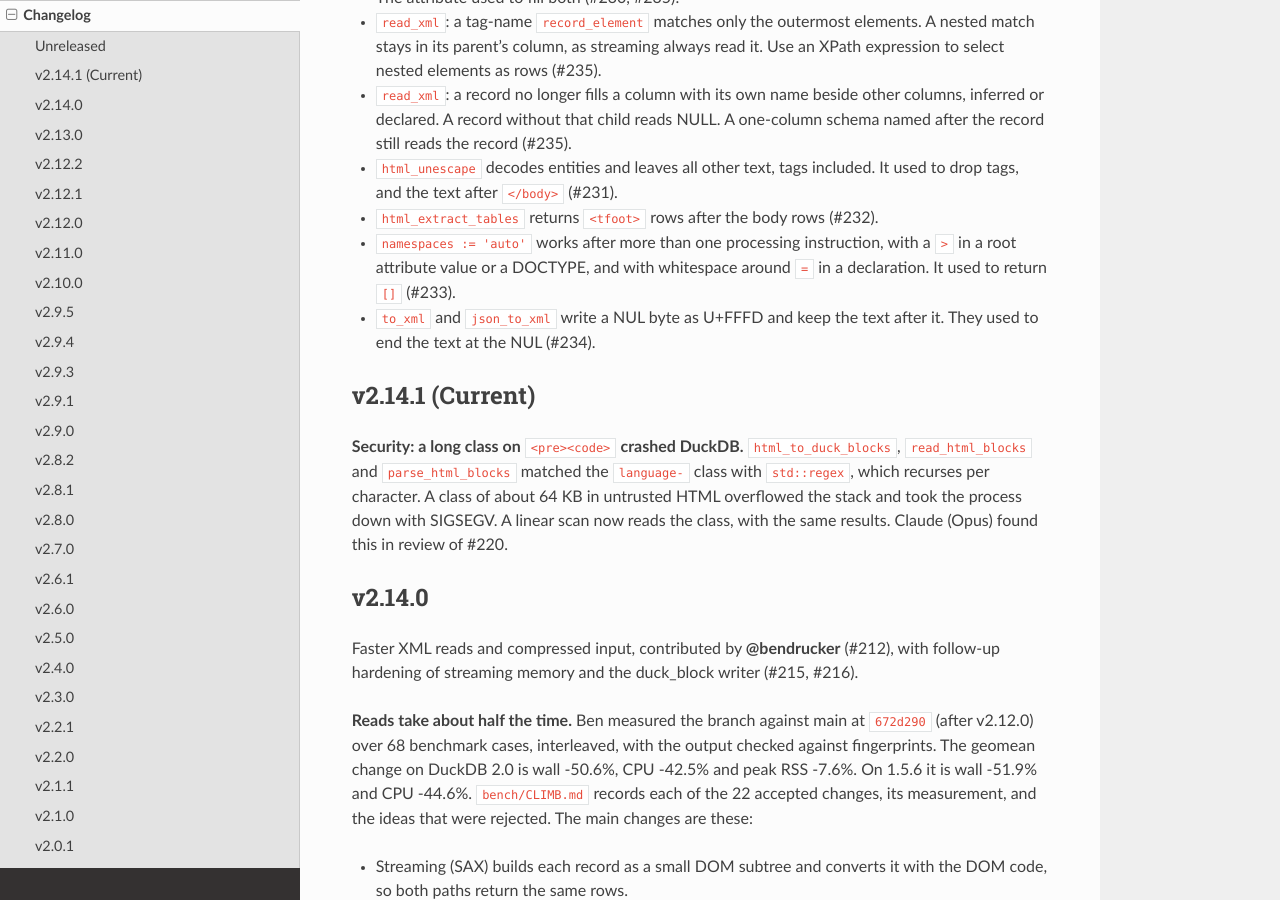
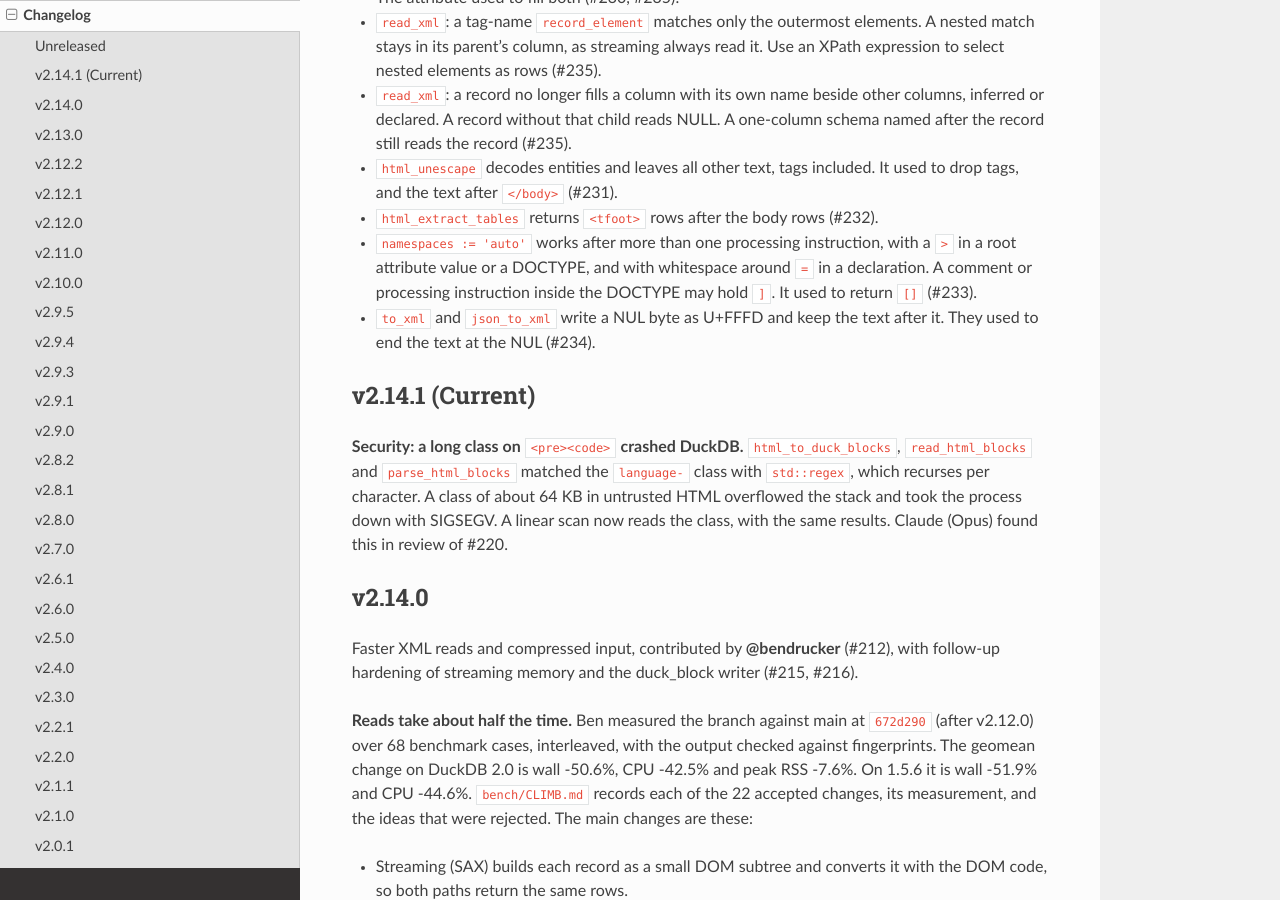
Before and after one commit to teaguesterling/duckdb_webbed, a Sphinx documentation site: the page built from docs/changelog.rst, in a window 1280 px wide and 900 px high, scrolled down 1211 px. Built offline with Sphinx 7.4.7 and the Read the Docs theme 3.1.0, drawn with Linux system fonts in a browser that asks for light colours.

Commit message:
docs(changelog): a ']' in a DOCTYPE comment or PI under namespaces := 'auto'
Co-Authored-By: Claude Opus 5.5 (1M context) <noreply@anthropic.com>
Claude-Session: https://claude.ai/code/session_018b8k4Hc5jjq4EL4YUkAq8Q

```diff
--- a/docs/changelog.rst
+++ b/docs/changelog.rst
@@ -55,8 +55,9 @@ Fixes from the pre-release scan.
   tags, and the text after ``</body>`` (#231).
 - ``html_extract_tables`` returns ``<tfoot>`` rows after the body rows (#232).
 - ``namespaces := 'auto'`` works after more than one processing instruction, with a ``>`` in a
-  root attribute value or a DOCTYPE, and with whitespace around ``=`` in a declaration. It used
-  to return ``[]`` (#233).
+  root attribute value or a DOCTYPE, and with whitespace around ``=`` in a declaration. A
+  comment or processing instruction inside the DOCTYPE may hold ``]``. It used to return ``[]``
+  (#233).
 - ``to_xml`` and ``json_to_xml`` write a NUL byte as U+FFFD and keep the text after it. They
   used to end the text at the NUL (#234).
 
```
